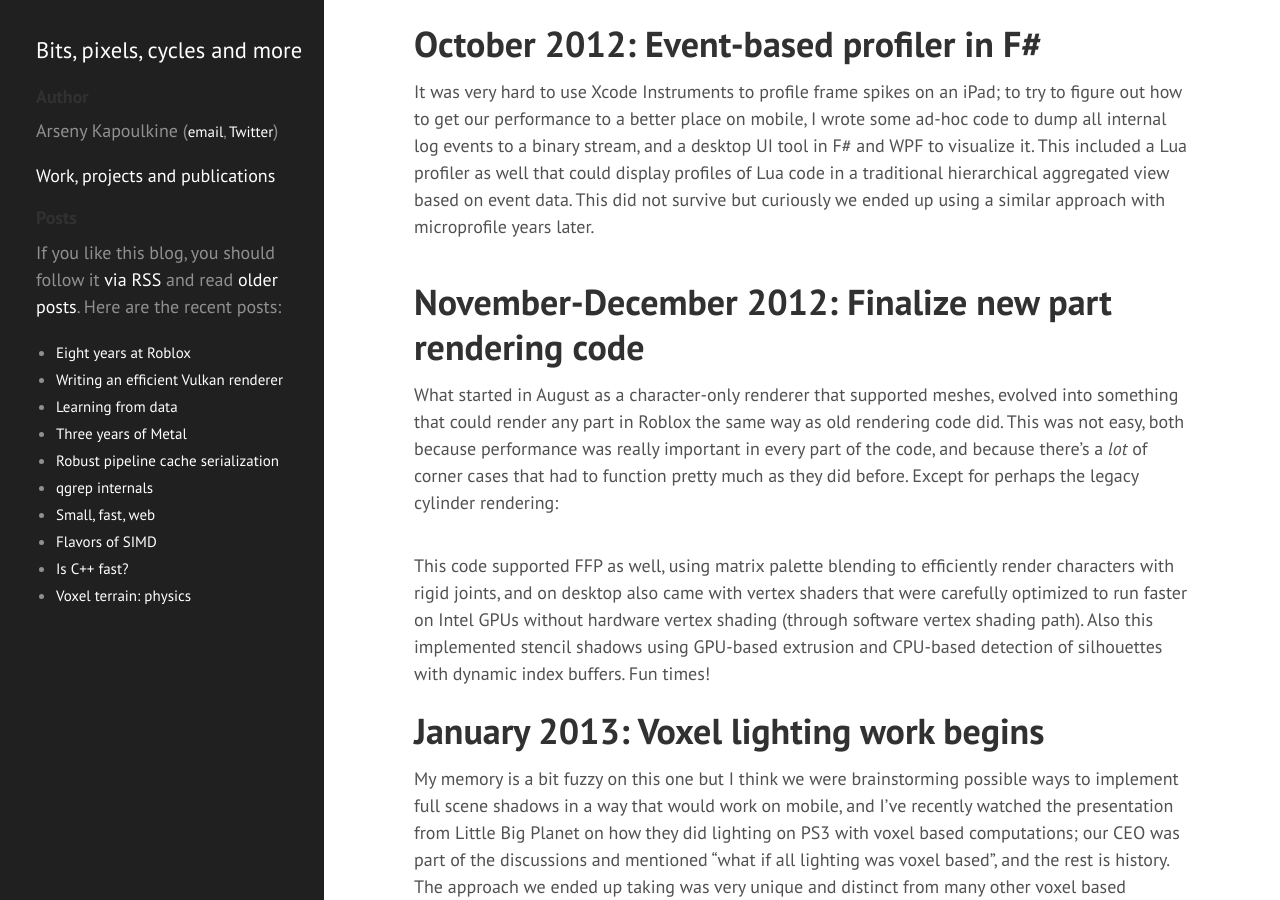
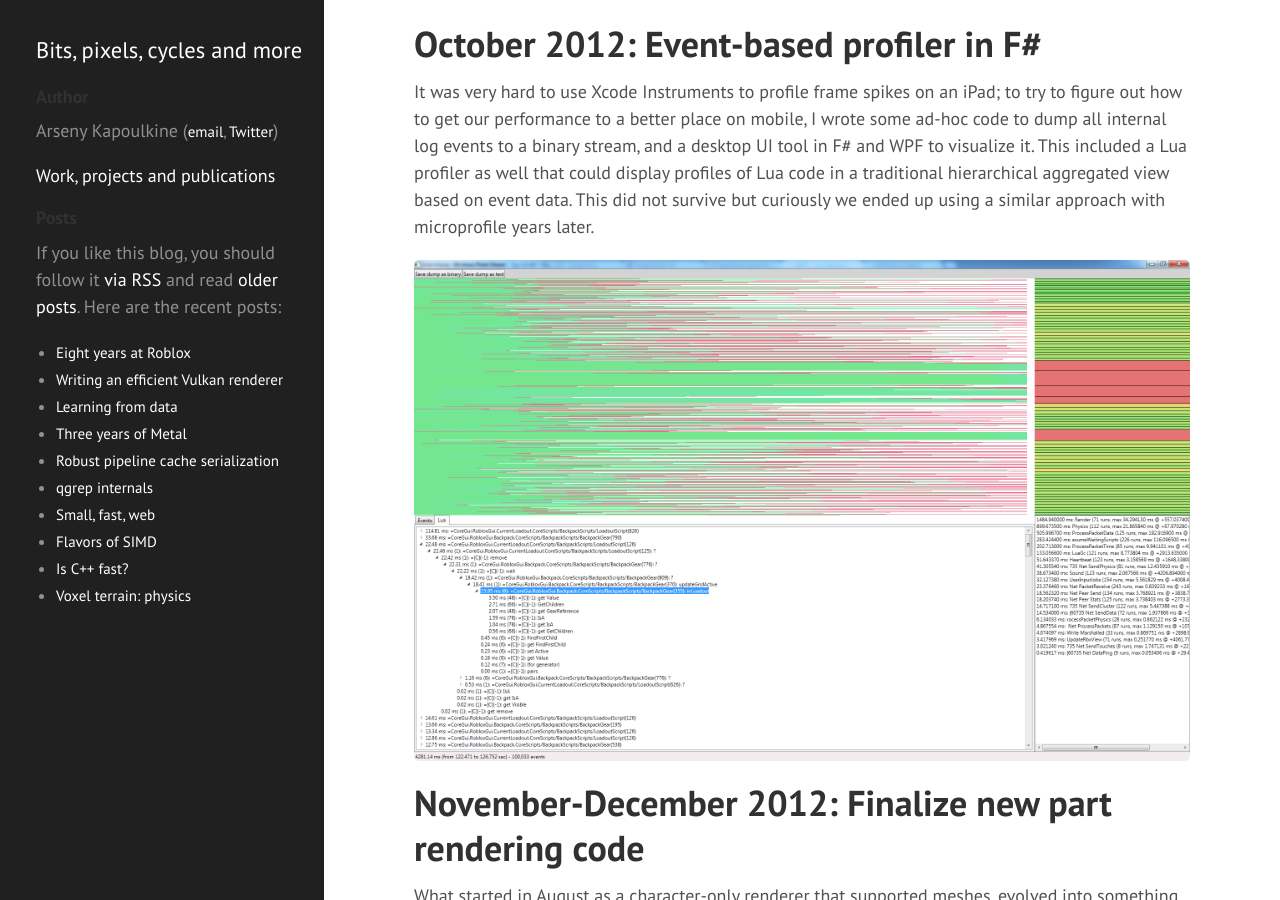
Before and after one commit to zeux/zeux.github.io, a Jekyll site: the page built from _posts/2020-08-02-eight-years-at-roblox.md, in a window 1280 px wide and 900 px high, scrolled down 3136 px. Built offline with Jekyll 4.4.1, drawn with Linux system fonts in a browser that asks for light colours.

Commit message:
Fix image links

```diff
--- a/_posts/2020-08-02-eight-years-at-roblox.md
+++ b/_posts/2020-08-02-eight-years-at-roblox.md
@@ -56,13 +56,13 @@ At the end of 2012 we were actively working on the mobile port. Since then we've
 
 It was very hard to use Xcode Instruments to profile frame spikes on an iPad; to try to figure out how to get our performance to a better place on mobile, I wrote some ad-hoc code to dump all internal log events to a binary stream, and a desktop UI tool in F# and WPF to visualize it. This included a Lua profiler as well that could display profiles of Lua code in a traditional hierarchical aggregated view based on event data. This did not survive but curiously we ended up using a similar approach with microprofile years later.
 
-![](../images/roblox_1.png)
+![](/images/roblox_1.png)
 
 # November-December 2012: Finalize new part rendering code
 
 What started in August as a character-only renderer that supported meshes, evolved into something that could render any part in Roblox the same way as old rendering code did. This was not easy, both because performance was really important in every part of the code, and because there's a *lot* of corner cases that had to function pretty much as they did before. Except for perhaps the legacy cylinder rendering:
 
-![](../images/roblox_2.jpg)
+![](/images/roblox_2.jpg)
 
 This code supported FFP as well, using matrix palette blending to efficiently render characters with rigid joints, and on desktop also came with vertex shaders that were carefully optimized to run faster on Intel GPUs without hardware vertex shading (through software vertex shading path). Also this implemented stencil shadows using GPU-based extrusion and CPU-based detection of silhouettes with dynamic index buffers. Fun times!
 
@@ -70,13 +70,13 @@ This code supported FFP as well, using matrix palette blending to efficiently re
 
 My memory is a bit fuzzy on this one but I think we were brainstorming possible ways to implement full scene shadows in a way that would work on mobile, and I've recently watched the presentation from Little Big Planet on how they did lighting on PS3 with voxel based computations; our CEO was part of the discussions and mentioned "what if all lighting was voxel based", and the rest is history. The approach we ended up taking was very unique and distinct from many other voxel based implementations to my knowledge.
 
-![](../images/roblox_3.jpg)
+![](/images/roblox_3.jpg)
 
 # February 2013: Skylight and optimizations
 
 In January voxel lighting engine got support for sun shadows and point/spot lights but it felt like on good GPU hardware we could get better results with other techniques, so we were looking for other things we can use voxels for. I don't remember who came up with the idea but this is when skylight was implemented, which is a form of ambient occlusion with sky as a light source, and is very hard to do correctly without voxels.
 
-![](../images/roblox_4.jpg)
+![](/images/roblox_4.jpg)
 
 To make voxel lighting practical I also rewrote all functions using hand coded SIMD (SSE2), including the voxelizer - lighting on CPU isn't practical without this (this code was later translated to NEON for the iOS port).
 
@@ -139,7 +139,7 @@ Continuing the trend of increasing the scope of work beyond just rendering, I've
 
 Voxel terrain wasn't very popular among our game developers. For a feature that took a lot of effort to develop and maintain this was unsatisfying, and I was trying to figure out "why". One hypothesis was that the limited size (512x64x512 voxels I want to say?) made it too limiting; to remedy that I've worked on a new sparse voxel storage format and different replication mechanisms to allow arbitrarily large terrains. This took around a month to implement fully. This code no longer exists because I ended up throwing the old terrain out completely later - this is probably my largest body of work that just doesn't exist in Roblox today, although if I hadn't worked on that, smooth terrain would have likely taken longer and would be worse, because many ideas from that translated well. During this work I also added new APIs for TerrainRegion for copy&paste that have survived to this day unchanged.
 
-![](../images/roblox_5.jpg)
+![](/images/roblox_5.jpg)
 
 # November 2013: Implement RenderStepped callback
 
@@ -177,7 +177,7 @@ This was the right time to do this change. We already implemented all critical h
 
 The new code took around 2.5 months to complete and ship; the results were fantastic - much lower CPU overhead, much simpler code base, much faster builds and smaller distribution size - it was a massive win along every single possible axis. Most of that code still exists and is in active use today, some parts had to be expanded or improved as we gained more graphics API - we went from supporting just two APIs to supporting five.
 
-![](../images/roblox_6.png)
+![](/images/roblox_6.png)
 
 The epic for the change was named
 > US22804: Do you know how to K.I.L.L. an OGRE?
@@ -218,7 +218,7 @@ With Lua work out of the way, I went back to the hack week project from 2013. We
 
 I think this work started a bit earlier in the year in a separate prototyping framework where I was able to quickly experiment with voxel representation etc, but it was time to figure out how to ship this.
 
-![](../images/roblox_7.jpg)
+![](/images/roblox_7.jpg)
 
 In September I've done most of the basic rendering work, and then started to focus on other aspects. This was the first large cross-functional project that I've done at Roblox - except for the terrain tools that were written by stickmasterluke, I've done all of the implementation work here.
 
```
